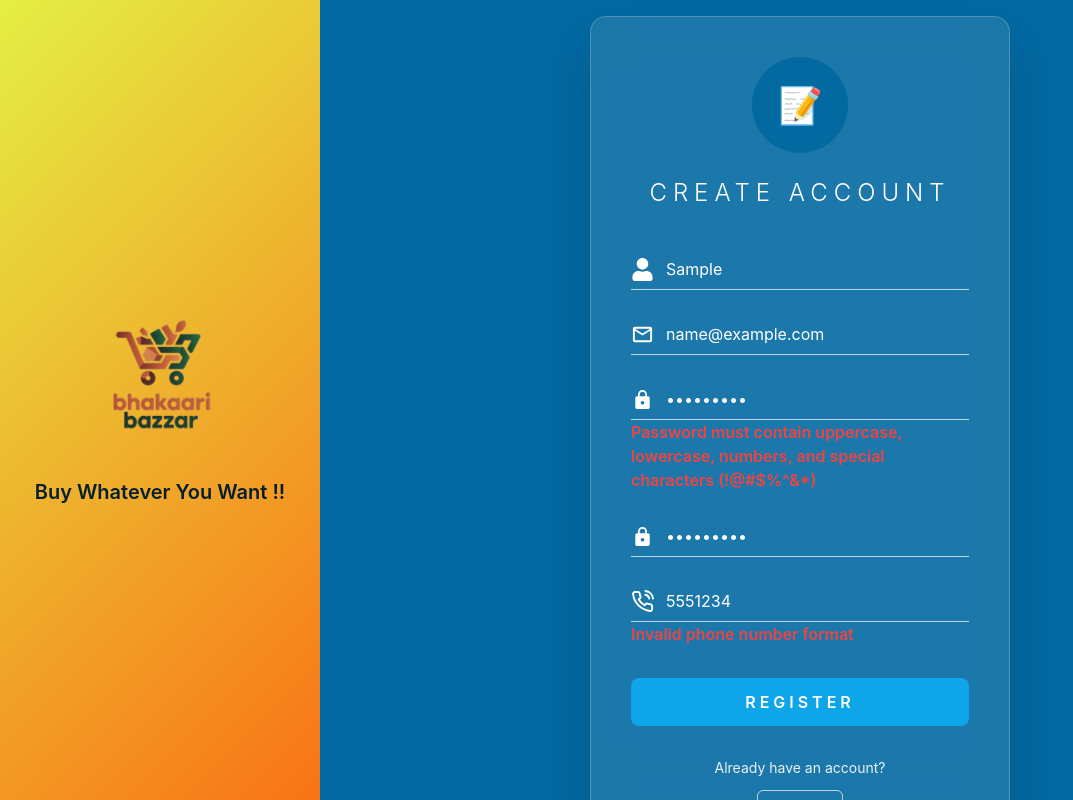
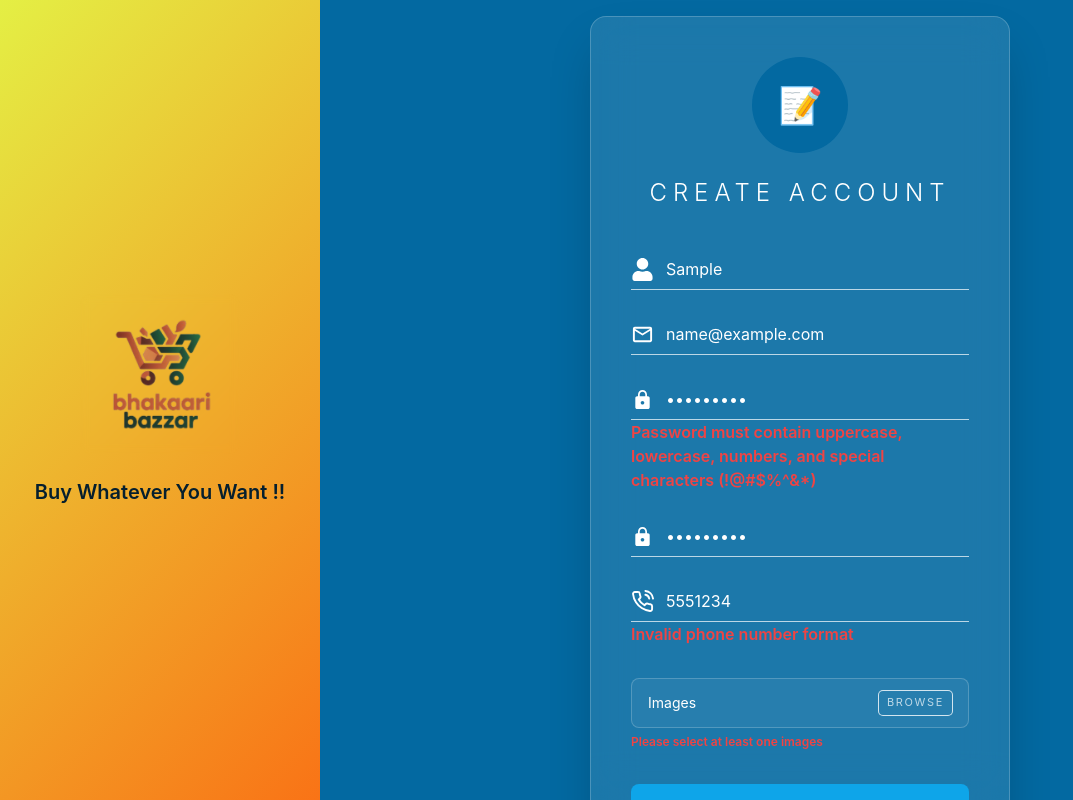
Before and after one commit to Deep-ak-hub/Multi-vendor-e-commerce-application, a React (Vite) app in the folder frontend_api/: page /register in a window 1280 px wide. Both pictures are taken after typing "Sample", "name@example.com", "Sample123", "Sample123", "5551234" into the empty fields and a click on the button "REGISTER". Shown: the whole page, without its empty margins (0-1073 px from the left). Built offline with nearby package versions, Linux system fonts and the light colour scheme.

Commit message:
file upload system added

```diff
--- a/frontend_api/src/components/form/InputComponent.tsx
+++ b/frontend_api/src/components/form/InputComponent.tsx
@@ -1,3 +1,4 @@
+import { useState } from "react";
 import type { UseFormRegisterReturn } from "react-hook-form";
 
 interface IInputComponentProps {
@@ -35,3 +36,57 @@ export default function InputComponent({
     </div>
   );
 }
+
+interface IFileComponentProps {
+  isMultiple?: boolean;
+  placeholder: string;
+  icon?: React.ReactNode;
+  registration: UseFormRegisterReturn;
+  error?: string;
+  className?: string;
+}
+
+export function FileComponent({
+  isMultiple = false,
+  placeholder,
+  icon,
+  registration,
+  error,
+  className = "",
+}: Readonly<IFileComponentProps>) {
+  const [fileNames, setFileNames] = useState<string[]>([]);
+  return (
+    <div className={`w-full mb-8 ${className}`}>
+      <label className="group relative flex items-center justify-between gap-3 rounded-lg border border-white/20 bg-white/5 px-4 py-3 text-sm text-white transition hover:border-white/40">
+        <span className="flex items-center gap-3 truncate text-left">
+          {icon && <span className="text-white/70">{icon}</span>}
+          <span>
+            {fileNames.length > 0
+              ? `${fileNames.length} file(s) selected`
+              : placeholder}
+          </span>
+        </span>
+
+        <span className="rounded px-2 py-1 text-[11px] uppercase tracking-[0.15em] text-white/70 ring-1 ring-white/80">
+          Browse
+        </span>
+
+        <input
+          type="file"
+          multiple={isMultiple}
+          {...registration}
+          onChange={(e) => {
+            registration.onChange(e);
+
+            const files = Array.from(e.target.files || []);
+            setFileNames(files.map((file) => file.name));
+          }}
+          className="absolute inset-0 h-full w-full cursor-pointer opacity-0"
+        />
+      </label>
+      {error && (
+        <span className="text-error-500 text-xs font-semibold">{error}</span>
+      )}
+    </div>
+  );
+}
--- a/frontend_api/src/pages/RegisterPage.tsx
+++ b/frontend_api/src/pages/RegisterPage.tsx
@@ -1,6 +1,8 @@
 import { Link } from "react-router-dom";
 import { PageTitle } from "../components/PageTitleComponent";
-import InputComponent from "../components/form/InputComponent";
+import InputComponent, {
+  FileComponent,
+} from "../components/form/InputComponent";
 import { MdOutlineEmail } from "react-icons/md";
 import { FaUser } from "react-icons/fa";
 import { IoMdLock } from "react-icons/io";
@@ -15,10 +17,12 @@ export interface IRegisterCredentials {
   password: string;
   confirmPassword: string;
   phone: string;
+  images: FileList;
 }
 
 const passwordRegex = /^(?=.*[a-z])(?=.*[A-Z])(?=.*\d)(?=.*[!@#$%^&*])/;
 const phoneRegex = /^(\+?\d{1,3}[- ]?)?\d{10}$/;
+const allowedImageTypes = ["images/jpeg", "images/png", "images/webp"];
 
 const credentialsDTO = z
   .object({
@@ -39,6 +43,22 @@ const credentialsDTO = z
         "Password must contain uppercase, lowercase, numbers, and special characters (!@#$%^&*)",
       ),
     confirmPassword: z.string().min(1, "Please confirm your password"),
+    images: z
+      .instanceof(FileList)
+      .refine((files) => files.length > 0, "Please select at least one images")
+      .refine((files) => files.length <= 10, "Maximum 10 images allowed")
+      .refine(
+        (files) =>
+          Array.from(files).every((file) => file.size <= 5 * 1024 * 1024),
+        "Each images must be less than 5MB",
+      )
+      .refine(
+        (files) =>
+          Array.from(files).every((file) =>
+            allowedImageTypes.includes(file.type),
+          ),
+        "Only JPG, PNG and WEBP images are allowed",
+      ),
   })
   .refine((data) => data.password === data.confirmPassword, {
     message: "Passwords do not match",
@@ -85,7 +105,10 @@ export default function RegisterPage() {
   });
 
   const submitForm = (data: RegisterCredentials) => {
-    console.log(data);
+    const images = Array.from(data.images);
+
+    console.log("Form Data:", data);
+    console.log("Selected Images:", images);
   };
 
   return (
@@ -144,6 +167,13 @@ export default function RegisterPage() {
           error={errors.phone?.message}
         />
 
+        <FileComponent
+          isMultiple
+          placeholder="Images"
+          registration={register("images")}
+          error={errors.images?.message}
+        />
+
         <button
           type="submit"
           className="w-full py-3 bg-button-primary hover:bg-button-primary-hover tracking-[4px] font-semibold cursor-pointer rounded-lg transitions-colors duration-300"
```
